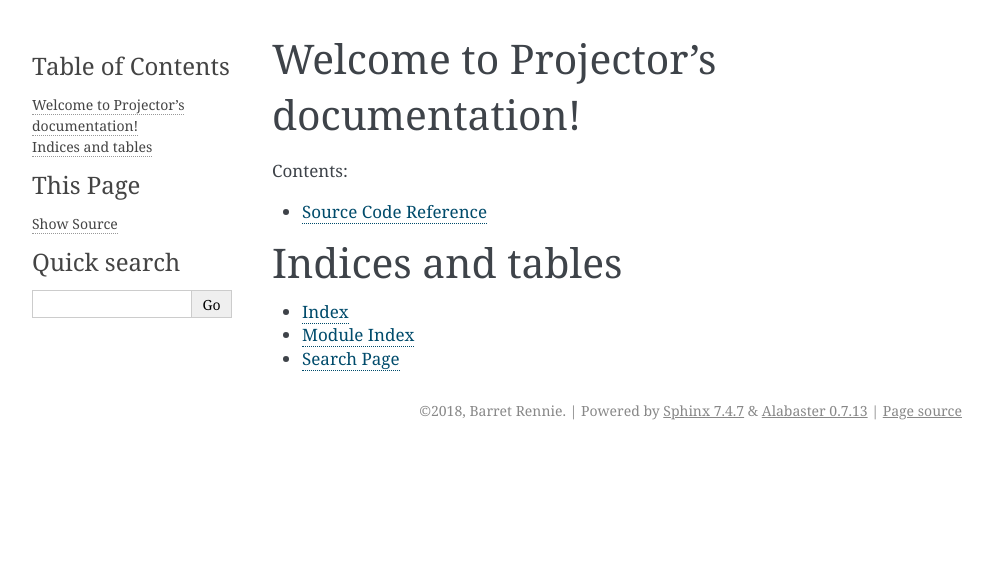
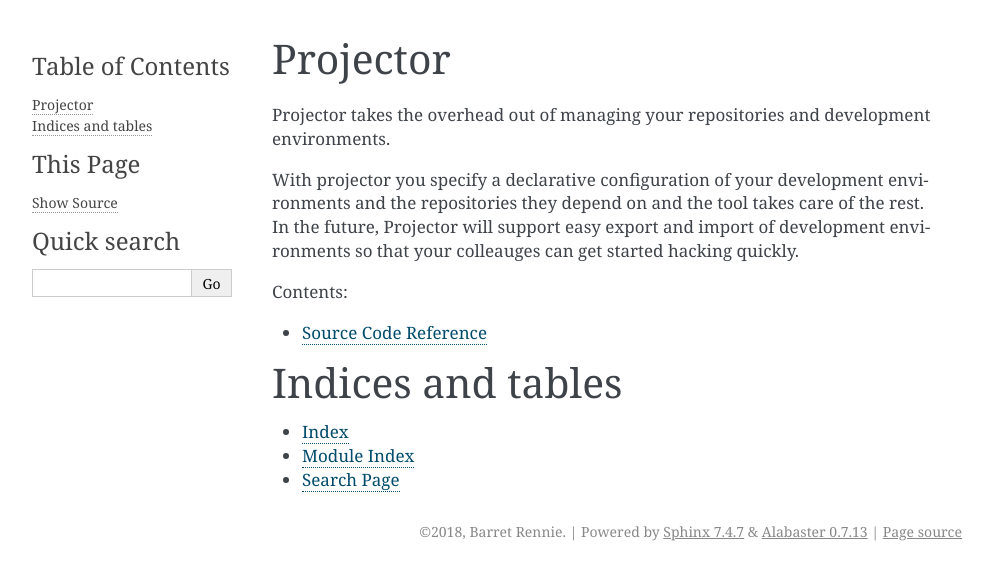
Before and after one commit to brennie/projector, a Sphinx documentation site: the page built from docs/index.rst, in a window 1280 px wide. Shown: the top 580 px of the page, without its empty margins (148-1141 px from the left). Built offline with Sphinx 7.4.7, drawn with Linux system fonts in a browser that asks for light colours.

Commit message:
Expand on documentation about what Projector is

```diff
--- a/docs/index.rst
+++ b/docs/index.rst
@@ -1,5 +1,12 @@
-Welcome to Projector's documentation!
-=====================================
+Projector
+=========
+
+Projector takes the overhead out of managing your repositories and development environments.
+
+With projector you specify a declarative configuration of your development environments and
+the repositories they depend on and the tool takes care of the rest. In the future, Projector
+will support easy export and import of development environments so that your colleauges can get
+started hacking quickly.
 
 .. toctree::
    :maxdepth: 1
--- a/setup.cfg
+++ b/setup.cfg
@@ -1,3 +1,6 @@
+[doc8]
+max-line-length=99
+
 [flake8]
 max-line-length=99
 ignore=E121,E125,E129,D100,D209
--- a/setup.py
+++ b/setup.py
@@ -28,7 +28,10 @@ with readme_path.open() as f:
 
 setup(
     name="projector",
-    description="A tool for managing repositories and setting up development environments.",
+    description=(
+        "Projector takes the overhead out of managing your repositories and development "
+        "environments."
+    ),
     long_description=long_description,
     long_description_content_type="text/x-rst",
     version=projector.__version__,
```
Also changed, not shown: README.rst (+8 -5 lines).
